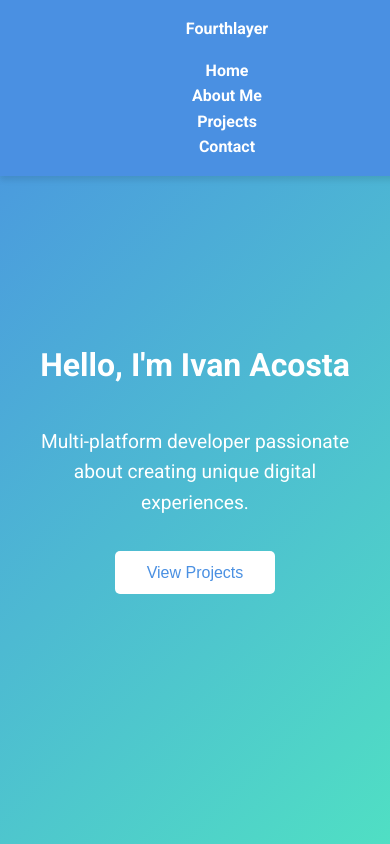
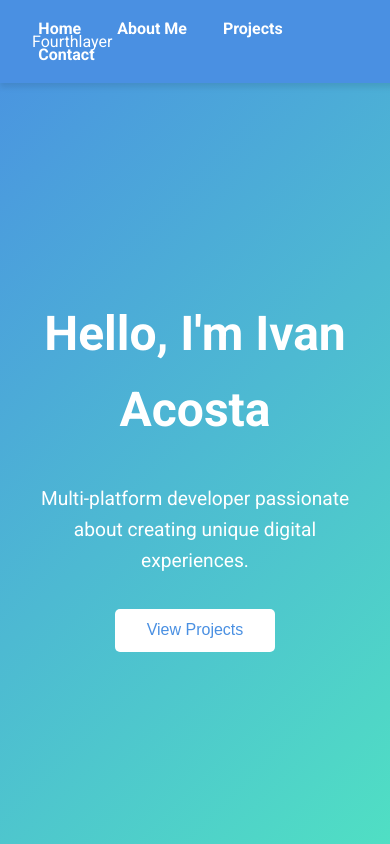
Before and after one commit to ivancitoacosta/ivancitoacosta.github.io, a plain HTML site: page index.html in a window 390 px wide. Shown: the top 844 px of the page. Drawn offline with Linux system fonts and the light colour scheme.

Commit message:
Revert "Improve header styling and responsiveness"

```diff
--- a/index.html
+++ b/index.html
@@ -32,12 +32,6 @@
             display: flex;
             justify-content: space-between;
             align-items: center;
-            flex-wrap: wrap;
-        }
-
-        header nav .nav-links {
-            display: flex;
-            align-items: center;
         }
 
         header nav a {
@@ -50,6 +44,17 @@
 
         header nav a:hover {
             color: #DCEFFF;
+        }
+
+        /* Ajuste de posición de los enlaces del menú */
+        header nav div:last-child {
+            margin-left: -45px; /* Ajusta este valor para mover más a la izquierda */
+        }
+
+        /* Si quieres permitir ajustes más finos */
+        header nav div:last-child {
+            position: relative;
+            left: -45px; /* Cambia este valor para mover más a la izquierda o derecha */
         }
 
         /* Hero Section */
@@ -125,11 +130,8 @@
             padding: 1rem;
             border-radius: 5px;
             box-shadow: 0 4px 6px rgba(0, 0, 0, 0.1);
+            text-align: center;
             width: 150px;
-            display: flex;
-            align-items: center;
-            justify-content: center;
-            text-align: center;
         }
 
         /* Proyectos */
@@ -245,20 +247,6 @@
 
         /* Responsivo */
         @media (max-width: 768px) {
-            header nav {
-                flex-direction: column;
-                align-items: center;
-            }
-
-            header nav .nav-links {
-                flex-direction: column;
-                margin: 1rem 0 0;
-            }
-
-            .hero h1 {
-                font-size: 2rem;
-            }
-
             .habilidades, .proyectos-grid {
                 flex-direction: column;
                 align-items: center;
@@ -273,8 +261,8 @@
 <body>
     <header>
         <nav>
-            <a href="#hero" class="logo">Fourthlayer</a>
-            <div class="nav-links">
+            <div>Fourthlayer</div>
+            <div>
                 <a href="#hero">Home</a>
                 <a href="#sobre-mi">About Me</a>
                 <a href="#proyectos">Projects</a>
```
